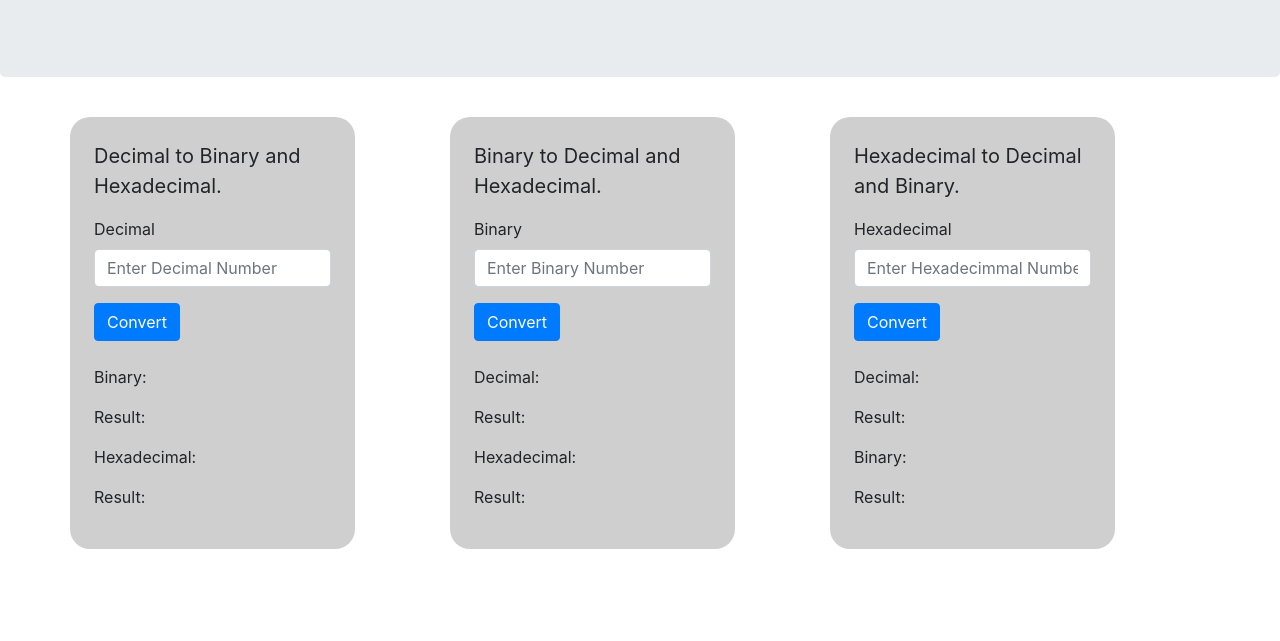
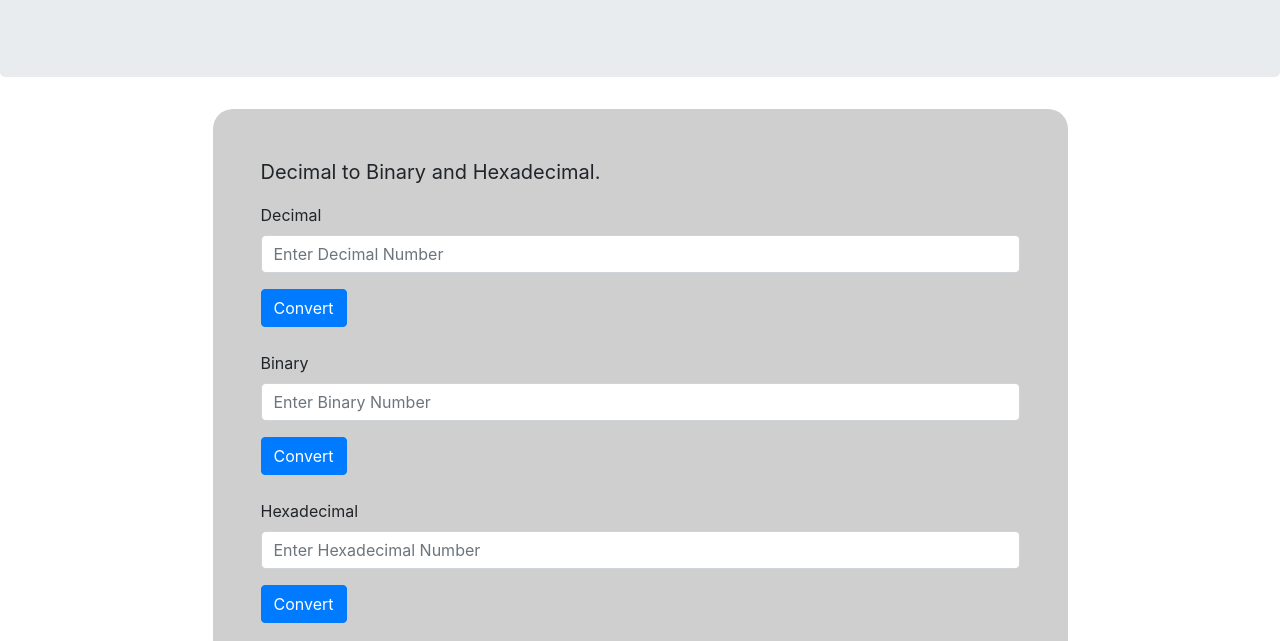
Before and after one commit to rishi-singh26/Converter, a website: page index.html in a window 1280 px wide. Shown: the part 159-800 px from the top of the page. Drawn offline with nearby package versions, Linux system fonts and the light colour scheme; a web font is replaced by a local one.

Commit message:
Changed from 3 blocks to 1 block

```diff
--- a/index.html
+++ b/index.html
@@ -36,15 +36,15 @@
          </div>
          <div class="container">
             <div class="row">
-               <div class="col-12 col-lg-3 blocks p-4 mb-2 mt-2">
+               <div class="col-11 col-md-7 col-lg-9 p-5 ml-auto mr-auto blocks">
                   <p class="head">Decimal to Binary and Hexadecimal.</p>
 
                   <div class="form-group">
-                     <label for="Decimal1">Decimal</label>
+                     <label for="Decimal">Decimal</label>
                      <input
-                        type="number"
+                        type="text"
                         class="form-control"
-                        id="Decimal1"
+                        id="Decimal"
                         placeholder="Enter Decimal Number"
                      />
                   </div>
@@ -57,24 +57,12 @@
                   </button>
                   <br />
                   <br />
-                  <div>
-                     <p>Binary:</p>
-                     <p id="Binary1">Result:</p>
-                  </div>
-                  <div>
-                     <p>Hexadecimal:</p>
-                     <p id="Hexadecimal1">Result:</p>
-                  </div>
-               </div>
-
-               <div class="col-12 col-lg-3 blocks offset-lg-1 p-4 mb-2 mt-2">
-                  <p class="head">Binary to Decimal and Hexadecimal.</p>
                   <div class="form-group">
-                     <label for="Binary2">Binary</label>
+                     <label for="Binary">Binary</label>
                      <input
-                        type="number"
+                        type="text"
                         class="form-control"
-                        id="Binary2"
+                        id="Binary"
                         placeholder="Enter Binary Number"
                      />
                   </div>
@@ -87,24 +75,13 @@
                   </button>
                   <br />
                   <br />
-                  <div>
-                     <p>Decimal:</p>
-                     <p id="Decimal2">Result:</p>
-                  </div>
-                  <div>
-                     <p>Hexadecimal:</p>
-                     <p id="Hexadecimal2">Result:</p>
-                  </div>
-               </div>
-
-               <div class="col-12 col-lg-3 blocks offset-lg-1 p-4 mb-2 mt-2">
-                  <p class="head">Hexadecimal to Decimal and Binary.</p>
                   <div class="form-group">
-                     <label for="Hexadecimal3">Hexadecimal</label>
+                     <label for="Hexadecimal">Hexadecimal</label>
                      <input
+                        type="text"
                         class="form-control"
-                        id="Hexadecimal3"
-                        placeholder="Enter Hexadecimmal Number"
+                        id="Hexadecimal"
+                        placeholder="Enter Hexadecimal Number"
                      />
                   </div>
                   <button
@@ -114,16 +91,6 @@
                   >
                      Convert
                   </button>
-                  <br />
-                  <br />
-                  <div>
-                     <p>Decimal:</p>
-                     <p id="Decimal3">Result:</p>
-                  </div>
-                  <div>
-                     <p>Binary:</p>
-                     <p id="Binary3">Result:</p>
-                  </div>
                </div>
             </div>
          </div>
--- a/script.js
+++ b/script.js
@@ -1,34 +1,34 @@
 // Decimal conversions
 
 function dec_to_bin_hex() {
-   var dec = document.getElementById("Decimal1").value;
+   var dec = document.getElementById("Decimal").value;
    console.log(dec);
    // Deciaml to binary
-   document.getElementById("Binary1").textContent = (dec >>> 0).toString(2);
+   document.getElementById("Binary").value = (dec >>> 0).toString(2);
    // Decimal to Hex
-   document.getElementById("Hexadecimal1").textContent = (dec >>> 0)
+   document.getElementById("Hexadecimal").value = (dec >>> 0)
       .toString(16)
       .toUpperCase();
 }
 
 function bin_to_dec_hex() {
-   var bin = document.getElementById("Binary2").value;
+   var bin = document.getElementById("Binary").value;
    console.log(bin);
    // Binary to Decimal
-   document.getElementById("Decimal2").textContent = parseInt(bin, 2);
+   document.getElementById("Decimal").value = parseInt(bin, 2);
    // Binary to Hexadecimal
-   document.getElementById("Hexadecimal2").textContent = parseInt(bin, 2)
+   document.getElementById("Hexadecimal").value = parseInt(bin, 2)
       .toString(16)
       .toUpperCase();
 }
 
 function hex_to_dec_bin() {
-   var hex = document.getElementById("Hexadecimal3").value;
+   var hex = document.getElementById("Hexadecimal").value;
    console.log(hex);
    // Hex to Decmal
-   document.getElementById("Decimal3").textContent = parseInt(hex, 16);
+   document.getElementById("Decimal").value = parseInt(hex, 16);
    // Hex to Binary
-   document.getElementById("Binary3").textContent = parseInt(hex, 16)
+   document.getElementById("Binary").value = parseInt(hex, 16)
       .toString(2)
       .padStart(8, "0");
 }
```
